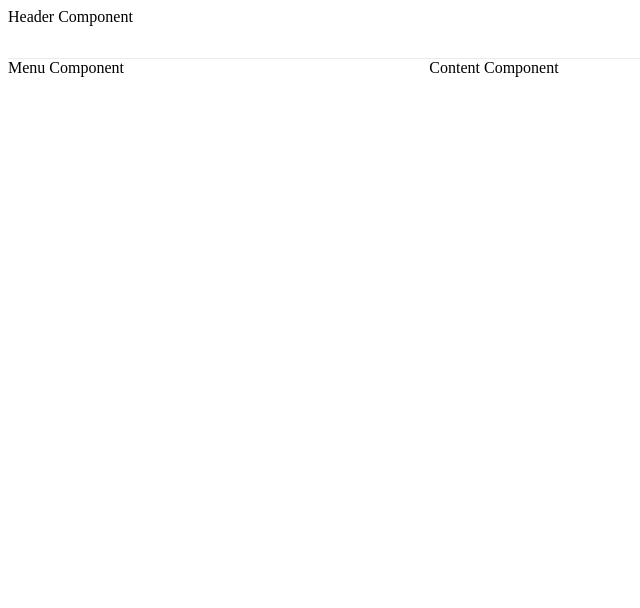
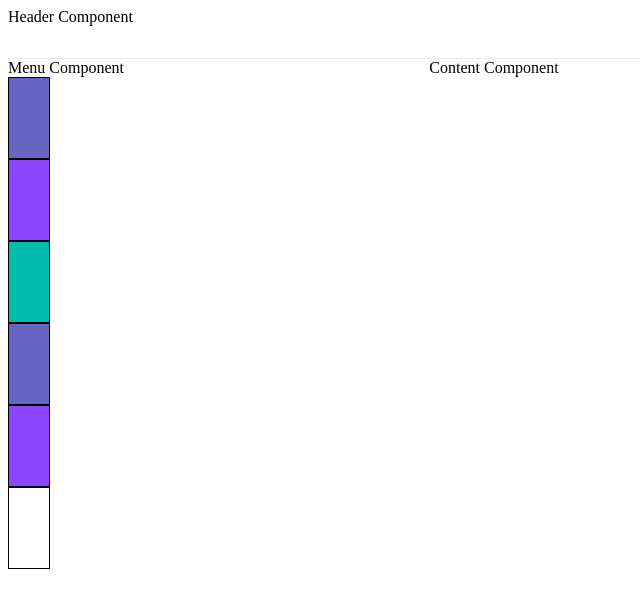
Before and after one commit to xoxorbrb/vue-basic, a Vue app in the folder page-layout/: page / in a window 1280 px wide. Shown: the top 608 px of the page, without its empty margins (0-640 px from the left). Built offline with nearby package versions, Linux system fonts and the light colour scheme.

Commit message:
State 와 Props

```diff
--- a/page-layout/src/App.vue
+++ b/page-layout/src/App.vue
@@ -6,19 +6,28 @@
     <MyContent/>
   </div>
 </div>
+<div>
+  <MyBox color = "blue"/>
+  <MyBox color = "purple"/>
+  <MyBox color = "green"/>
+  <MyBox color = "blue"/>
+  <MyBox color = "purple"/>
+  <MyBox/>
+</div>
 </template>
 
 <script>
 import MyContent from '@/components/MyContent';
 import MyHeader from '@/components/MyHeader';
 import MyMenu from '@/components/MyMenu';
-
+import MyBox from '@/components/MyBox';
 export default {
   name: "app" ,
   components: {
     MyContent,
     MyHeader,
-    MyMenu
+    MyMenu,
+    MyBox
   }
 };
 </script>
--- /dev/null
+++ b/page-layout/src/components/MyBox.vue
@@ -0,0 +1,30 @@
+<template>
+    <div :class="['box', color]" :style = "{width: width + 'px', height: height + 'px'}"></div>
+</template>
+<script>
+export default {
+    props: {
+        color: { type: String, default: ""}
+    },
+    data() {
+        return {
+            width: 40,
+            height: 80,
+        };
+    }
+};
+</script>
+<style scoped>
+    .box {
+        border: 1px solid #000;
+    }
+    .blue {
+        background: #0099;
+    }
+    .purple {
+        background: #8f46ff;
+    }
+    .green {
+        background: #00bcac;
+    }
+</style>
```
